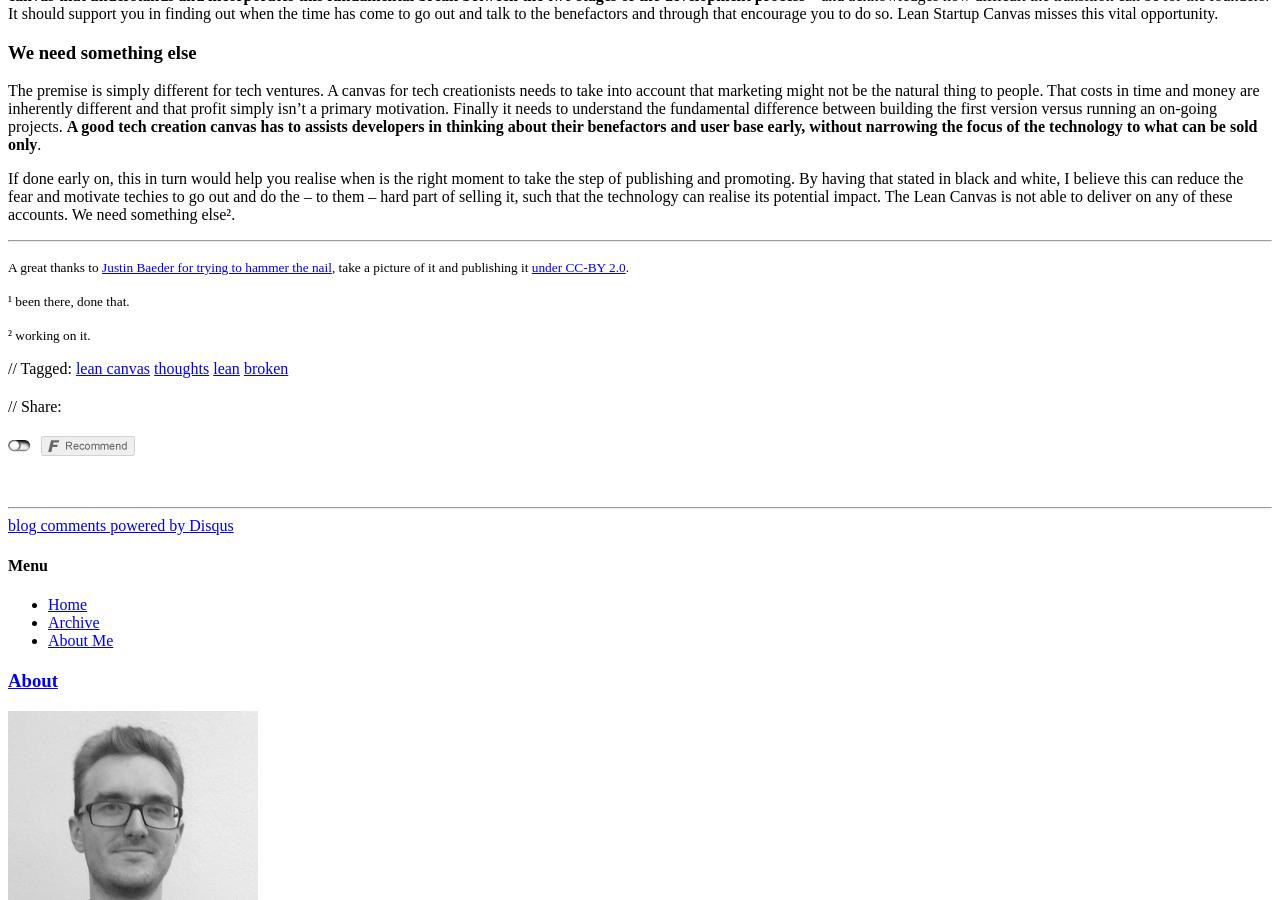
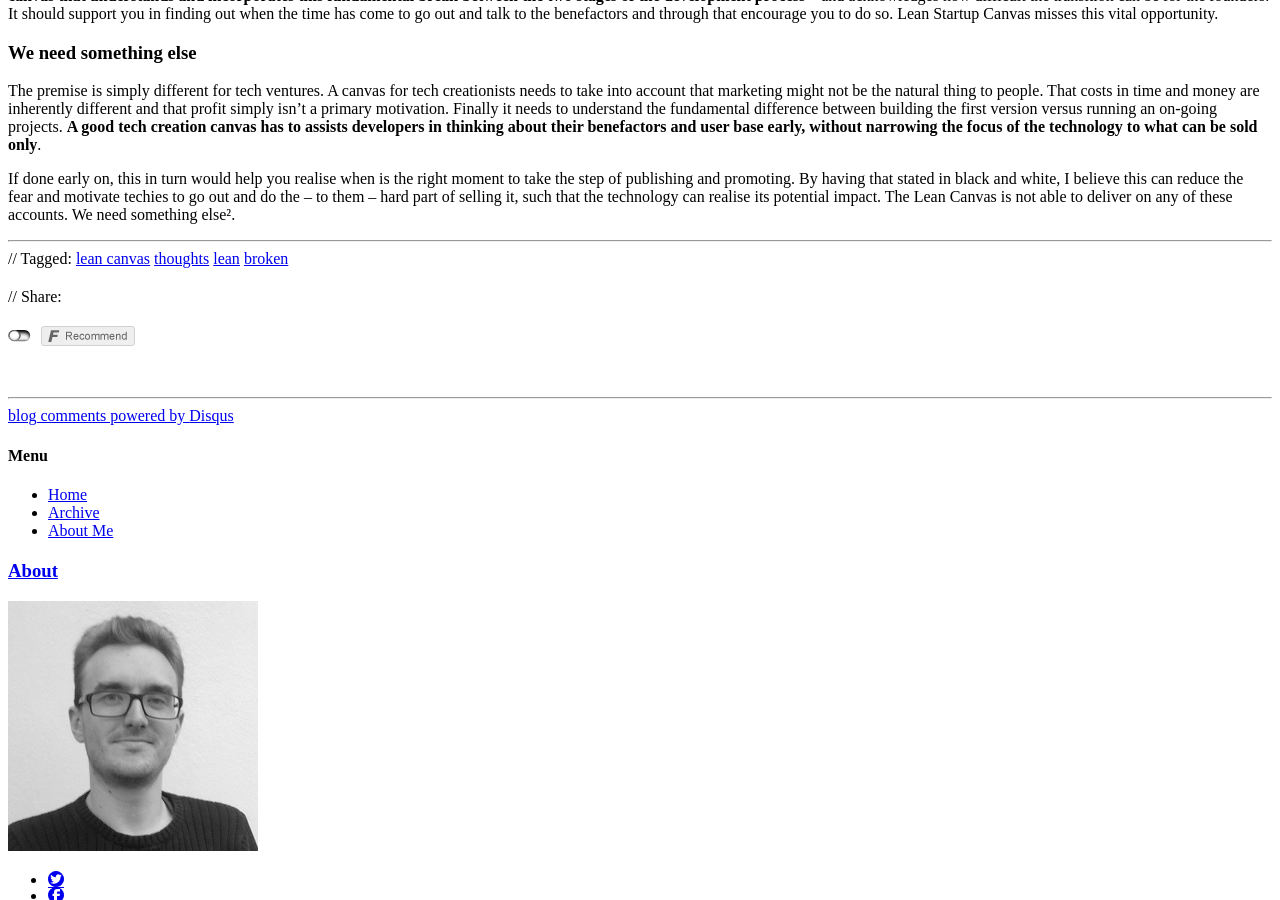
Before and after one commit to gnunicorn/blog, a Jekyll site: the page built from _posts/2014-07-28-lean-startup-canvas-the-wrong-tool.md, in a window 1280 px wide and 900 px high, scrolled down 1503 px. Built offline with Jekyll 4.4.1, drawn with Linux system fonts in a browser that asks for light colours; nearby versions of some CDN libraries; comment, search, counter and statistics services are not loaded.

Commit message:
this one?

```diff
--- a/_posts/2014-07-28-lean-startup-canvas-the-wrong-tool.md
+++ b/_posts/2014-07-28-lean-startup-canvas-the-wrong-tool.md
@@ -46,11 +46,3 @@ The premise is simply different for tech ventures. A canvas for tech creationist
 If done early on, this in turn would help you realise when is the right moment to take the step of publishing and promoting. By having that stated in black and white, I believe this can reduce the fear and motivate techies to go out and do the – to them – hard part of selling it, such that the technology can realise its potential impact. The Lean Canvas is not able to deliver on any of these accounts. We need something else².
 
 ---
-
-<small>A great thanks to [Justin Baeder for trying to hammer the nail](https://www.flickr.com/photos/justinbaeder/5317820857), take a picture of it and publishing it [under CC-BY 2.0](https://creativecommons.org/licenses/by/2.0/).</small>
-
-
-
-<small>¹ been there, done that.</small>
-
-<small>² working on it.</small>
```
